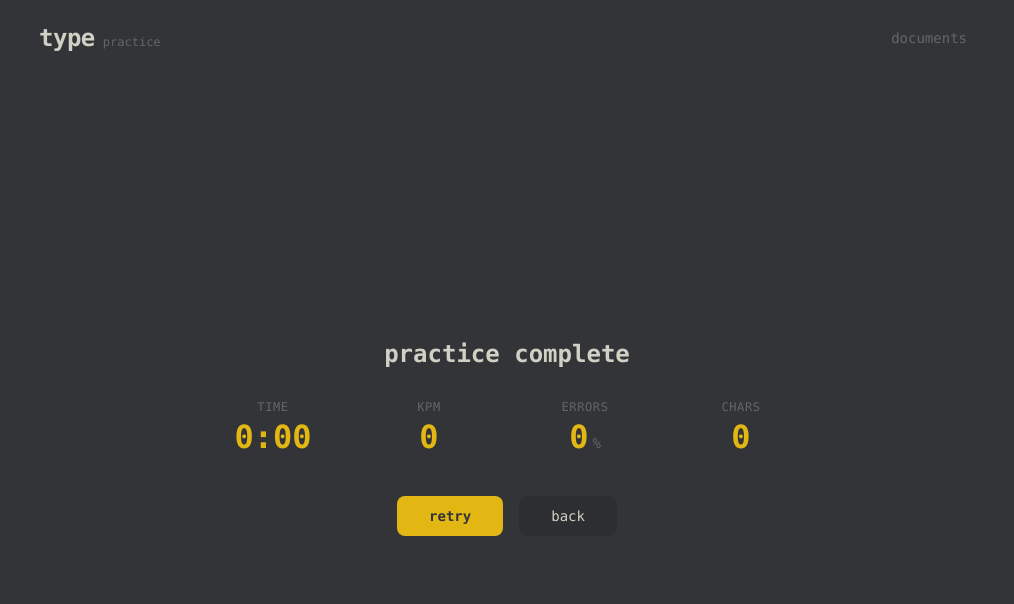
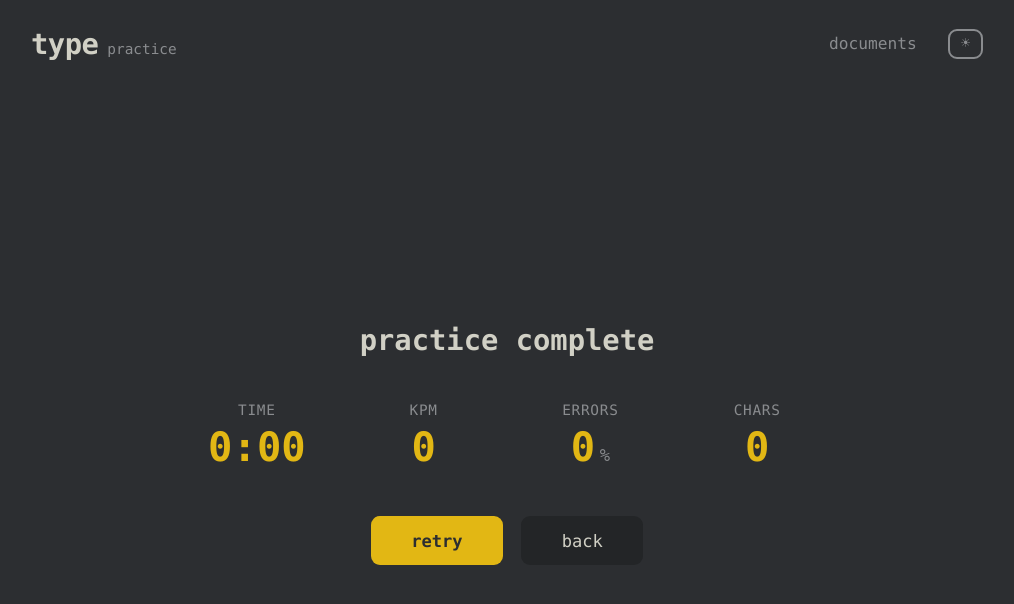
Before and after one commit to economicBYTE/input-lab, a React (Vite) app: page /result/1 in a window 1280 px wide. Shown: the top 604 px of the page, without its empty margins (133-1147 px from the left). Built offline with nearby package versions, Linux system fonts and the light colour scheme.

Commit message:
feat: realized dark and light theme

```diff
--- a/src/App.tsx
+++ b/src/App.tsx
@@ -1,9 +1,27 @@
+import { useState, useEffect } from 'react';
 import { BrowserRouter, Routes, Route, Link, useLocation } from 'react-router-dom';
 import DocumentList from '@/pages/DocumentList';
 import Practice from '@/pages/Practice';
 import Result from '@/pages/Result';
 
-function NavHeader() {
+type Theme = 'light' | 'dark';
+
+function useTheme() {
+  const [theme, setTheme] = useState<Theme>(() => {
+    return (localStorage.getItem('theme') as Theme) || 'dark';
+  });
+
+  useEffect(() => {
+    document.documentElement.setAttribute('data-theme', theme);
+    localStorage.setItem('theme', theme);
+  }, [theme]);
+
+  const toggle = () => setTheme((t) => (t === 'dark' ? 'light' : 'dark'));
+
+  return { theme, toggle };
+}
+
+function NavHeader({ theme, onToggleTheme }: { theme: Theme; onToggleTheme: () => void }) {
   const location = useLocation();
   const isPracticing = location.pathname.startsWith('/practice');
 
@@ -13,6 +31,7 @@ function NavHeader() {
         <span className="nav-logo-main">type</span>
         <span className="nav-logo-sub">practice</span>
       </Link>
+      <div className="nav-right">
         {!isPracticing && (
           <div className="nav-links">
             <Link to="/" className={location.pathname === '/' ? 'active' : ''}>
@@ -20,15 +39,21 @@ function NavHeader() {
             </Link>
           </div>
         )}
+        <button className="theme-toggle" onClick={onToggleTheme}>
+          {theme === 'dark' ? '☀' : '☾'}
+        </button>
+      </div>
     </nav>
   );
 }
 
 export default function App() {
+  const { theme, toggle } = useTheme();
+
   return (
     <BrowserRouter>
       <div className="app">
-        <NavHeader />
+        <NavHeader theme={theme} onToggleTheme={toggle} />
         <Routes>
           <Route path="/" element={<DocumentList />} />
           <Route path="/practice/:id" element={<Practice />} />
--- a/src/index.css
+++ b/src/index.css
@@ -1,15 +1,33 @@
-:root {
-  --bg-color: #323437;
+/* ============ Theme Variables ============ */
+
+:root,
+[data-theme="dark"] {
+  --bg-color: #2c2e31;
   --main-color: #e2b714;
-  --sub-color: #646669;
-  --sub-alt-color: #2c2e31;
+  --sub-color: #8a8c8f;
+  --sub-alt-color: #232527;
   --text-color: #d1d0c5;
   --error-color: #ca4754;
   --error-extra-color: #7e2a33;
   --caret-color: #e2b714;
+  --card-hover-bg: #3a3c3f;
   --roundness: 0.5rem;
   --font: 'Roboto Mono', 'Monaco', 'Menlo', 'Ubuntu Mono', monospace;
 }
+
+[data-theme="light"] {
+  --bg-color: #faf5e4;
+  --main-color: #b8960c;
+  --sub-color: #9e9685;
+  --sub-alt-color: #f0e9d2;
+  --text-color: #3c3a32;
+  --error-color: #c93b3b;
+  --error-extra-color: #a12e2e;
+  --caret-color: #b8960c;
+  --card-hover-bg: #e8e1c8;
+}
+
+/* ============ Reset ============ */
 
 * {
   margin: 0;
@@ -20,6 +38,7 @@
 html {
   scrollbar-width: thin;
   scrollbar-color: var(--sub-color) transparent;
+  font-size: 18px;
 }
 
 body {
@@ -27,6 +46,7 @@ body {
   background: var(--bg-color);
   color: var(--text-color);
   min-height: 100vh;
+  transition: background 0.3s, color 0.3s;
 }
 
 a {
@@ -42,7 +62,7 @@ a:hover {
 /* ============ Layout ============ */
 
 .app {
-  max-width: 1000px;
+  max-width: min(80%, 1600px);
   margin: 0 auto;
   padding: 0 2rem;
   min-height: 100vh;
@@ -69,14 +89,20 @@ a:hover {
 }
 
 .nav-logo-main {
-  font-size: 1.5rem;
+  font-size: 1.6rem;
   font-weight: 700;
   letter-spacing: -0.5px;
 }
 
 .nav-logo-sub {
-  font-size: 0.75rem;
+  font-size: 0.8rem;
   color: var(--sub-color);
+}
+
+.nav-right {
+  display: flex;
+  gap: 1.25rem;
+  align-items: center;
 }
 
 .nav-links {
@@ -86,7 +112,7 @@ a:hover {
 }
 
 .nav-links a {
-  font-size: 0.875rem;
+  font-size: 0.9rem;
   color: var(--sub-color);
   padding: 0.25rem 0.5rem;
   border-radius: var(--roundness);
@@ -96,6 +122,29 @@ a:hover {
 .nav-links a:hover,
 .nav-links a.active {
   color: var(--text-color);
+}
+
+/* ---- Theme Toggle ---- */
+
+.theme-toggle {
+  background: none;
+  border: 2px solid var(--sub-color);
+  border-radius: var(--roundness);
+  color: var(--sub-color);
+  cursor: pointer;
+  padding: 0.3rem 0.6rem;
+  font-family: var(--font);
+  font-size: 0.85rem;
+  line-height: 1;
+  transition: color 0.15s, border-color 0.15s;
+  display: flex;
+  align-items: center;
+  gap: 0.35rem;
+}
+
+.theme-toggle:hover {
+  color: var(--text-color);
+  border-color: var(--text-color);
 }
 
 /* ============ Center container ============ */
@@ -111,48 +160,48 @@ a:hover {
 
 .document-list {
   flex: 1;
-  padding: 1rem 0;
+  padding: 1.5rem 0;
 }
 
 .document-list-title {
   color: var(--sub-color);
-  font-size: 0.875rem;
-  margin-bottom: 1.5rem;
+  font-size: 0.9rem;
+  margin-bottom: 1.75rem;
   letter-spacing: 0.05em;
 }
 
 .document-grid {
   display: grid;
-  grid-template-columns: repeat(auto-fill, minmax(280px, 1fr));
-  gap: 1rem;
+  grid-template-columns: repeat(auto-fill, minmax(300px, 1fr));
+  gap: 1.25rem;
 }
 
 .document-card {
   background: var(--sub-alt-color);
   border-radius: var(--roundness);
-  padding: 1.25rem;
+  padding: 1.5rem;
   cursor: pointer;
-  transition: background 0.15s;
+  transition: background 0.15s, border-color 0.15s;
   border: 2px solid transparent;
 }
 
 .document-card:hover {
-  background: #3a3c3f;
+  background: var(--card-hover-bg);
   border-color: var(--sub-color);
 }
 
 .document-card-title {
   color: var(--text-color);
-  font-size: 1rem;
+  font-size: 1.1rem;
   font-weight: 600;
-  margin-bottom: 0.5rem;
+  margin-bottom: 0.6rem;
 }
 
 .document-card-desc {
   color: var(--sub-color);
-  font-size: 0.8rem;
-  line-height: 1.4;
-  margin-bottom: 0.75rem;
+  font-size: 0.85rem;
+  line-height: 1.5;
+  margin-bottom: 0.85rem;
   display: -webkit-box;
   -webkit-line-clamp: 2;
   -webkit-box-orient: vertical;
@@ -161,7 +210,7 @@ a:hover {
 
 .document-card-meta {
   color: var(--sub-color);
-  font-size: 0.7rem;
+  font-size: 0.75rem;
   opacity: 0.7;
 }
 
@@ -169,7 +218,7 @@ a:hover {
   color: var(--sub-color);
   text-align: center;
   padding: 4rem 0;
-  font-size: 1rem;
+  font-size: 1.1rem;
 }
 
 /* ============ Practice Page ============ */
@@ -187,8 +236,8 @@ a:hover {
 
 .stats-panel {
   display: flex;
-  gap: 3rem;
-  margin-bottom: 2rem;
+  gap: 3.5rem;
+  margin-bottom: 2.5rem;
 }
 
 .stat-item {
@@ -198,15 +247,15 @@ a:hover {
 }
 
 .stat-label {
-  font-size: 0.75rem;
+  font-size: 0.8rem;
   color: var(--sub-color);
-  margin-bottom: 0.25rem;
+  margin-bottom: 0.3rem;
   text-transform: uppercase;
   letter-spacing: 0.05em;
 }
 
 .stat-value {
-  font-size: 2rem;
+  font-size: 2.25rem;
   font-weight: 700;
   color: var(--main-color);
 }
@@ -225,16 +274,44 @@ a:hover {
   position: relative;
   width: 100%;
   max-width: 900px;
+  height: calc(3.2rem * 5); /* LINE_HEIGHT × VISIBLE_LINES */
   overflow: hidden;
+  -webkit-mask-image: linear-gradient(
+    to bottom,
+    transparent,
+    rgba(0, 0, 0, 0.4) 20%,
+    black 40%,
+    black 60%,
+    rgba(0, 0, 0, 0.4) 80%,
+    transparent
+  );
+  mask-image: linear-gradient(
+    to bottom,
+    transparent,
+    rgba(0, 0, 0, 0.4) 20%,
+    black 40%,
+    black 60%,
+    rgba(0, 0, 0, 0.4) 80%,
+    transparent
+  );
+}
+
+.words-content {
+  position: relative;
+  transition: transform 0.25s ease-out;
 }
 
 .words {
-  font-size: 1.5rem;
+  font-size: 1.6rem;
   line-height: 2;
   white-space: pre-wrap;
   word-break: break-all;
   position: relative;
   color: var(--sub-color);
+}
+
+.line {
+  min-height: 3.2rem; /* font-size 1.6rem × line-height 2, grows with wrapping */
 }
 
 .words .letter {
@@ -264,8 +341,8 @@ a:hover {
 
 #caret {
   position: absolute;
-  width: 2px;
-  height: 1.95rem;
+  width: 2.5px;
+  height: 2.1rem;
   background: var(--caret-color);
   border-radius: 1px;
   animation: caretFlashSmooth 1s infinite;
@@ -298,7 +375,7 @@ a:hover {
 .hint {
   margin-top: 2rem;
   color: var(--sub-color);
-  font-size: 0.875rem;
+  font-size: 0.95rem;
 }
 
 /* ============ Result Page ============ */
@@ -313,22 +390,22 @@ a:hover {
 
 .result-card {
   width: 100%;
-  max-width: 600px;
+  max-width: 640px;
 }
 
 .result-title {
   text-align: center;
   color: var(--text-color);
-  font-size: 1.5rem;
+  font-size: 1.6rem;
   font-weight: 700;
-  margin-bottom: 2rem;
+  margin-bottom: 2.5rem;
 }
 
 .result-stats {
   display: grid;
   grid-template-columns: repeat(4, 1fr);
   gap: 1.5rem;
-  margin-bottom: 2rem;
+  margin-bottom: 2.5rem;
 }
 
 .result-stat {
@@ -336,21 +413,21 @@ a:hover {
 }
 
 .result-stat-label {
-  font-size: 0.75rem;
+  font-size: 0.8rem;
   color: var(--sub-color);
   text-transform: uppercase;
   letter-spacing: 0.05em;
-  margin-bottom: 0.25rem;
+  margin-bottom: 0.3rem;
 }
 
 .result-stat-value {
-  font-size: 2rem;
+  font-size: 2.25rem;
   font-weight: 700;
   color: var(--main-color);
 }
 
 .result-stat-value .unit {
-  font-size: 0.875rem;
+  font-size: 0.95rem;
   color: var(--sub-color);
   font-weight: 400;
   margin-left: 0.25rem;
@@ -361,9 +438,9 @@ a:hover {
 }
 
 .result-errors-title {
-  font-size: 0.875rem;
+  font-size: 0.95rem;
   color: var(--sub-color);
-  margin-bottom: 0.75rem;
+  margin-bottom: 0.85rem;
 }
 
 .result-error-tags {
@@ -375,9 +452,9 @@ a:hover {
 .result-error-tag {
   background: var(--error-color);
   color: var(--bg-color);
-  padding: 0.25rem 0.75rem;
+  padding: 0.3rem 0.85rem;
   border-radius: var(--roundness);
-  font-size: 1rem;
+  font-size: 1.05rem;
   font-weight: 600;
 }
 
@@ -389,11 +466,11 @@ a:hover {
 }
 
 .btn {
-  padding: 0.75rem 2rem;
+  padding: 0.8rem 2.25rem;
   border: none;
   border-radius: var(--roundness);
   font-family: var(--font);
-  font-size: 0.875rem;
+  font-size: 0.95rem;
   cursor: pointer;
   transition: opacity 0.15s, background 0.15s;
 }
@@ -414,7 +491,7 @@ a:hover {
 }
 
 .btn-secondary:hover {
-  background: #3a3c3f;
+  background: var(--card-hover-bg);
 }
 
 /* ============ Loading ============ */
--- a/src/services/db.ts
+++ b/src/services/db.ts
@@ -72,9 +72,21 @@ export function initSampleData(): Promise<void> {
       content: 'array.map(x => x * 2)\narray.filter(x => x > 0)\narray.reduce((a, b) => a + b, 0)',
     },
     {
-      title: 'SQL 查询语句',
-      description: '基础 SQL 查询语法',
-      content: 'SELECT * FROM users WHERE id = 1;\nINSERT INTO users (name) VALUES ("test");',
+      title: 'SQL 查询',
+      description: '基础 SQL 查询',
+      content: `SELECT * FROM users WHERE id = 1;\nINSERT INTO users (name) VALUES ("test");
+      \nINSERT INTO users (name) VALUES ("test");
+      \nINSERT INTO users (name) VALUES ("test");
+      \nINSERT INTO users (name) VALUES ("test");
+      \nINSERT INTO users (name) VALUES ("test");
+      \nINSERT INTO users (name) VALUES ("test");
+      \nINSERT INTO users (name) VALUES ("test");
+      \nINSERT INTO users (name) VALUES ("test");
+      \nINSERT INTO users (name) VALUES ("test");
+      \nINSERT INTO users (name) VALUES ("test");
+      \nINSERT INTO users (name) VALUES ("test");
+      \nINSERT INTO users (name) VALUES ("test");
+      `,
     },
   ];
 
--- a/tsconfig.json
+++ b/tsconfig.json
@@ -22,5 +22,5 @@
     }
   },
   "include": ["src"],
-  "exclude": ["src/code-example"]
+  "exclude": ["code-example"]
 }
```
Also changed, not shown: src/pages/Practice.tsx (+103 -8 lines). Lines whose indentation alone changed are shown as unchanged.
